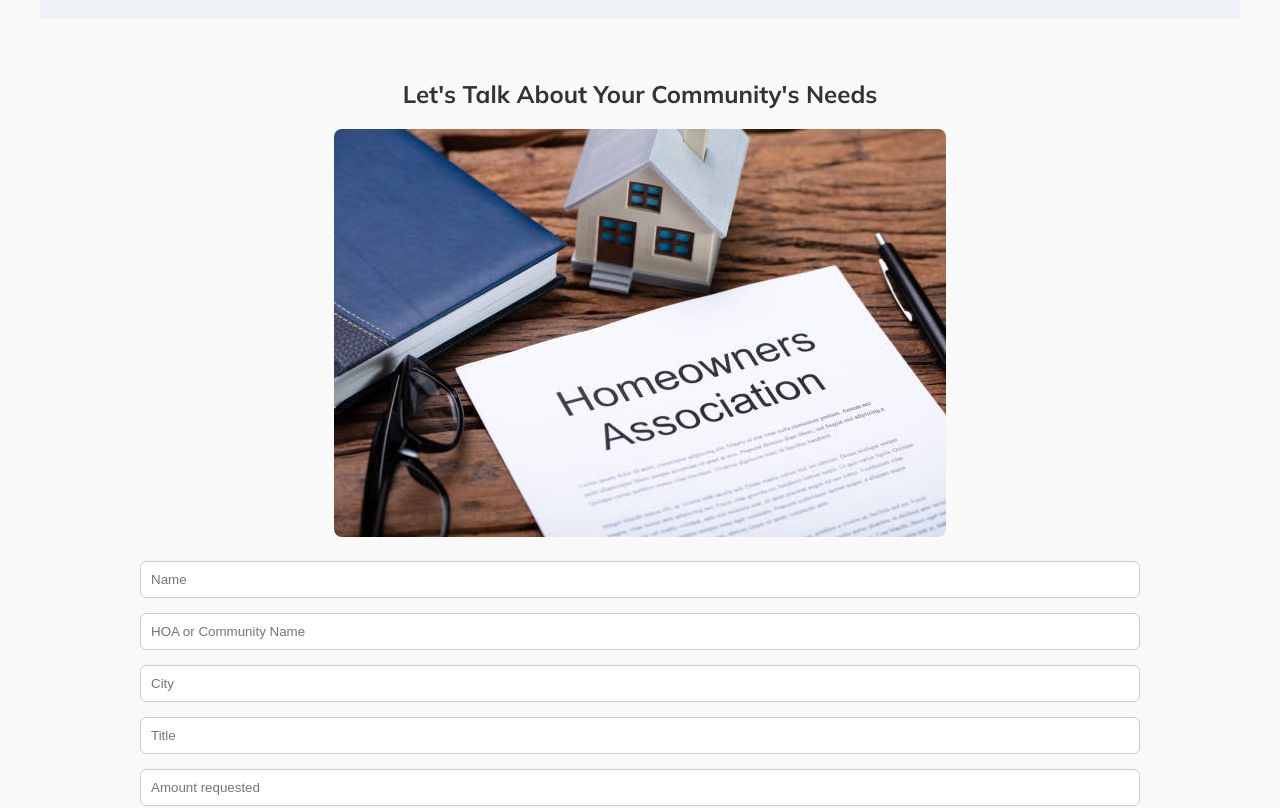
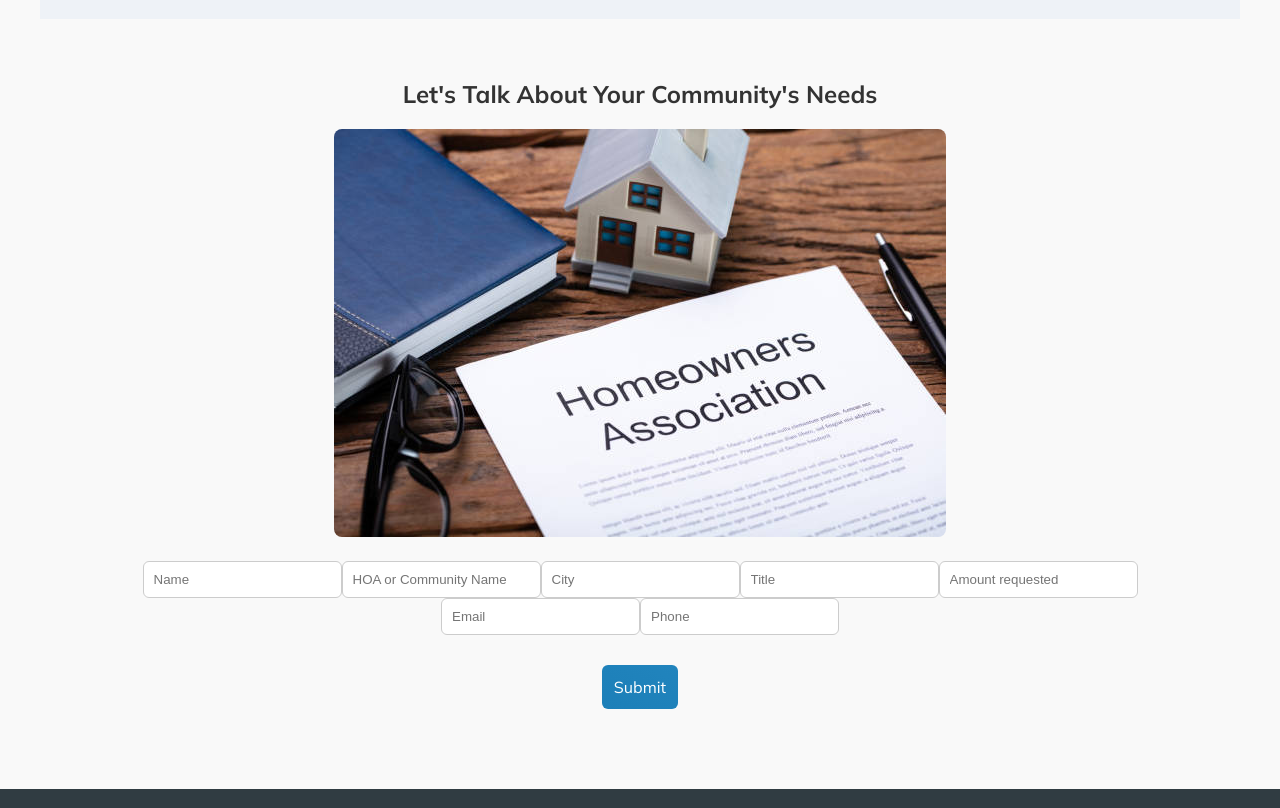
Before and after one commit to MetaCapFin/tu-cielo-site, a React (Create React App) app: page / in a window 1280 px wide. Shown: the part 2140-2948 px from the top of the page. Built offline with nearby package versions, Linux system fonts and the light colour scheme.

Commit message:
Update App.css

```diff
--- a/src/App.css
+++ b/src/App.css
@@ -466,12 +466,14 @@
   gap: 40px;
   max-width: 1000px;
   margin: 0 auto;
-  flex-wrap: nowrap;
+  flex-wrap: wrap;
+  width: 100%;
 }
 
 .form-image {
   flex: 0 0 60%; /* Image takes 60% */
   max-width: 60%;
+  order: 0%;
 }
 
 .form-image img {
@@ -482,12 +484,10 @@
 }
 
 .contact-form form {
-  flex: 0 0 40%; /* Form takes 40% */
+  flex: 0 0 40%;
   max-width: 40%;
-  display: flex;
-  flex-direction: column;
-  gap: 15px;
-  min-width: 250px; /* optional minimum width */
+  min-width: 250px;
+  order: 1; /* form second */
 }
 
 .contact-form input {
```
